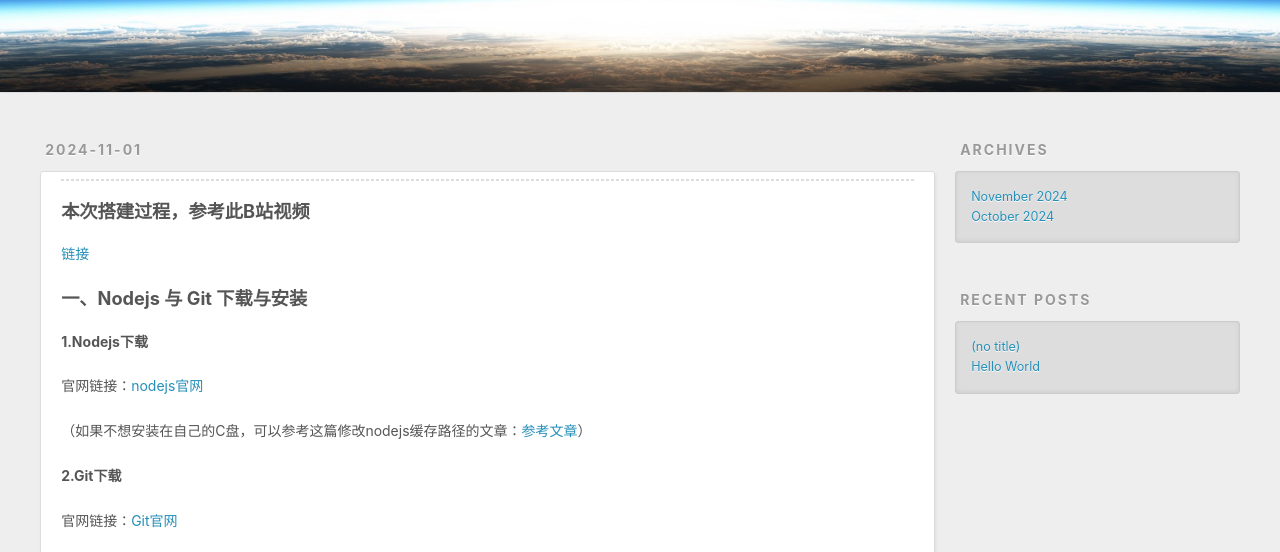
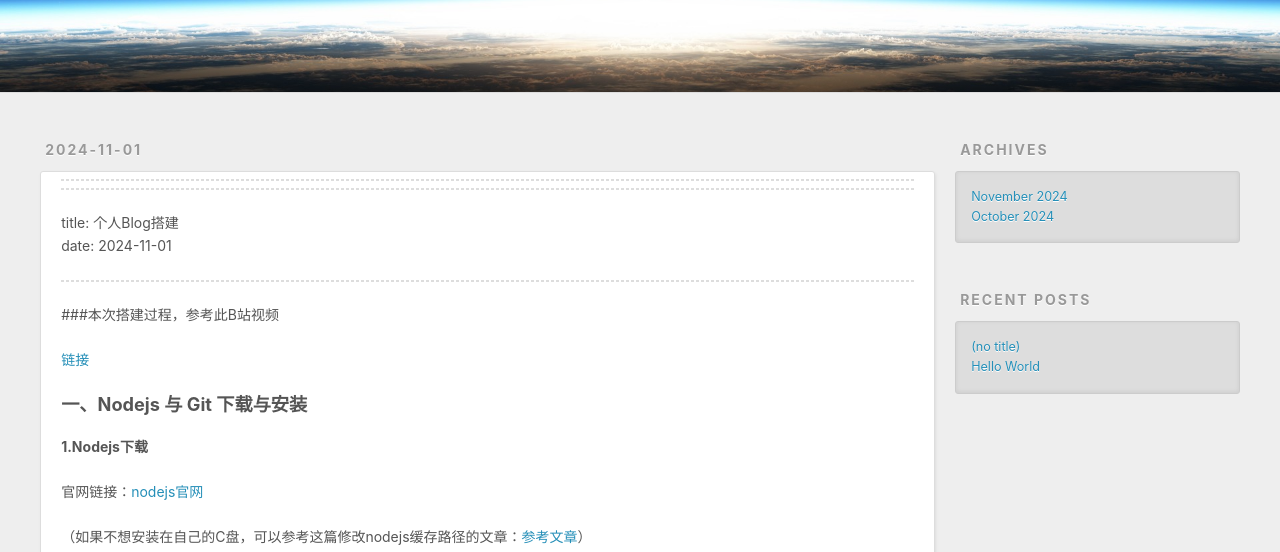
Before and after one commit to themaster0831/themaster0831.github.io, a plain HTML site: page 2024/11/01/23-pwn-themaster-个人Blog搭建/index.html in a window 1280 px wide. Shown: the part 208-760 px from the top of the page. Drawn offline with Linux system fonts and the light colour scheme.

Commit message:
Site updated: 2024-11-01 12:43:25

```diff
--- a/2024/11/01/23-pwn-themaster-个人Blog搭建/index.html
+++ b/2024/11/01/23-pwn-themaster-个人Blog搭建/index.html
@@ -6,12 +6,12 @@
 
   <title>To Be A Master</title>
   <meta name="viewport" content="width=device-width, initial-scale=1, shrink-to-fit=no">
-  <meta name="description" content="本次搭建过程，参考此B站视频链接 一、Nodejs 与 Git 下载与安装1.Nodejs下载 官网链接：nodejs官网  （如果不想安装在自己的C盘，可以参考这篇修改nodejs缓存路径的文章：参考文章） 2.Git下载 官网链接：Git官网 一路默认点到底就行了。 3.测试是否都安装成功 管理员运行cmd，输入以下指令 123node -v npm -v （这个是node附带的）git -">
+  <meta name="description" content="title: 个人Blog搭建date: 2024-11-01   ###本次搭建过程，参考此B站视频 链接 一、Nodejs 与 Git 下载与安装1.Nodejs下载 官网链接：nodejs官网  （如果不想安装在自己的C盘，可以参考这篇修改nodejs缓存路径的文章：参考文章） 2.Git下载 官网链接：Git官网 一路默认点到底就行了。 3.测试是否都安装成功 管理员运行cmd，输入以">
 <meta property="og:type" content="article">
 <meta property="og:title" content="To Be A Master">
 <meta property="og:url" content="http://example.com/2024/11/01/23-pwn-themaster-%E4%B8%AA%E4%BA%BABlog%E6%90%AD%E5%BB%BA/index.html">
 <meta property="og:site_name" content="To Be A Master">
-<meta property="og:description" content="本次搭建过程，参考此B站视频链接 一、Nodejs 与 Git 下载与安装1.Nodejs下载 官网链接：nodejs官网  （如果不想安装在自己的C盘，可以参考这篇修改nodejs缓存路径的文章：参考文章） 2.Git下载 官网链接：Git官网 一路默认点到底就行了。 3.测试是否都安装成功 管理员运行cmd，输入以下指令 123node -v npm -v （这个是node附带的）git -">
+<meta property="og:description" content="title: 个人Blog搭建date: 2024-11-01   ###本次搭建过程，参考此B站视频 链接 一、Nodejs 与 Git 下载与安装1.Nodejs下载 官网链接：nodejs官网  （如果不想安装在自己的C盘，可以参考这篇修改nodejs缓存路径的文章：参考文章） 2.Git下载 官网链接：Git官网 一路默认点到底就行了。 3.测试是否都安装成功 管理员运行cmd，输入以">
 <meta property="og:locale" content="en_US">
 <meta property="og:image" content="https://cdn.nlark.com/yuque/0/2024/png/40792144/1730377002063-dce00e00-d44a-4c6e-859b-08674d2d0fcc.png">
 <meta property="og:image" content="https://cdn.nlark.com/yuque/0/2024/png/40792144/1730379132240-7a966b49-70d4-42b3-b850-af41e2acda47.png">
@@ -22,7 +22,7 @@
 <meta property="og:image" content="https://cdn.nlark.com/yuque/0/2024/png/40792144/1730387181458-6c72989e-4d47-486c-a817-89bd61e876dd.png">
 <meta property="og:image" content="https://cdn.nlark.com/yuque/0/2024/png/40792144/1730387201708-3f8208a8-1204-4db2-88c2-135262f3a419.png">
 <meta property="article:published_time" content="2024-11-01T04:37:46.021Z">
-<meta property="article:modified_time" content="2024-11-01T04:14:40.788Z">
+<meta property="article:modified_time" content="2024-11-01T04:43:05.865Z">
 <meta property="article:author" content="themaster">
 <meta name="twitter:card" content="summary">
 <meta name="twitter:image" content="https://cdn.nlark.com/yuque/0/2024/png/40792144/1730377002063-dce00e00-d44a-4c6e-859b-08674d2d0fcc.png">
@@ -93,7 +93,11 @@
     <div class="e-content article-entry" itemprop="articleBody">
 
         <hr>
-<h3 id="本次搭建过程，参考此B站视频"><a href="#本次搭建过程，参考此B站视频" class="headerlink" title="本次搭建过程，参考此B站视频"></a>本次搭建过程，参考此B站视频</h3><p><a href="about:blank">链接</a></p>
+<hr>
+<p>title: 个人Blog搭建<br>date: 2024-11-01 </p>
+<hr>
+<p>###本次搭建过程，参考此B站视频</p>
+<p><a href="about:blank">链接</a></p>
 <h3 id="一、Nodejs-与-Git-下载与安装"><a href="#一、Nodejs-与-Git-下载与安装" class="headerlink" title="一、Nodejs 与 Git 下载与安装"></a>一、Nodejs 与 Git 下载与安装</h3><p><strong>1.Nodejs下载</strong></p>
 <p>官网链接：<a target="_blank" rel="noopener" href="https://nodejs.org/en/">nodejs官网</a> </p>
 <p>（如果不想安装在自己的C盘，可以参考这篇修改nodejs缓存路径的文章：<a target="_blank" rel="noopener" href="https://www.cnblogs.com/liuqiyun/p/8133904.html">参考文章</a>）</p>
```
Also changed, not shown: index.html (+5 -1 lines).
